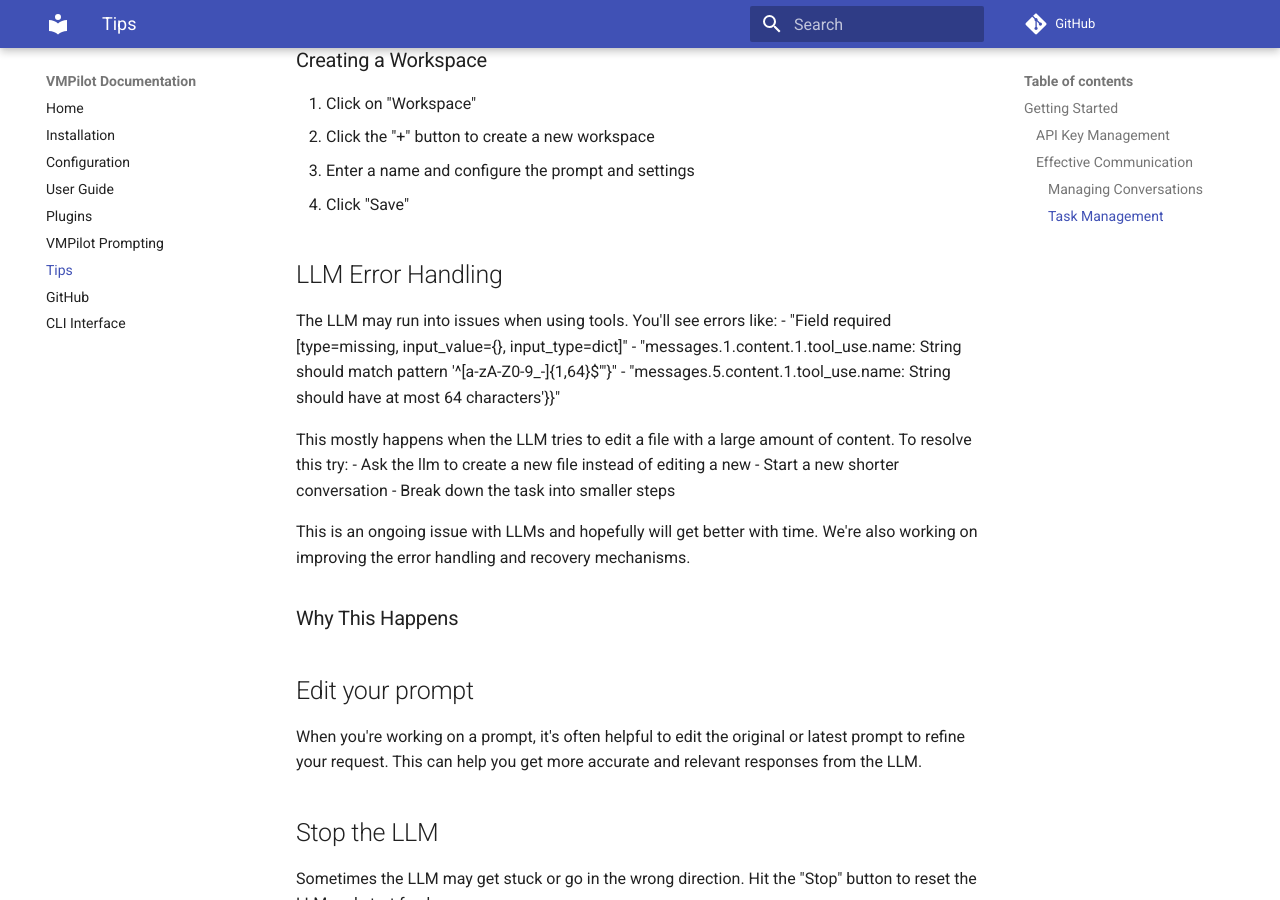
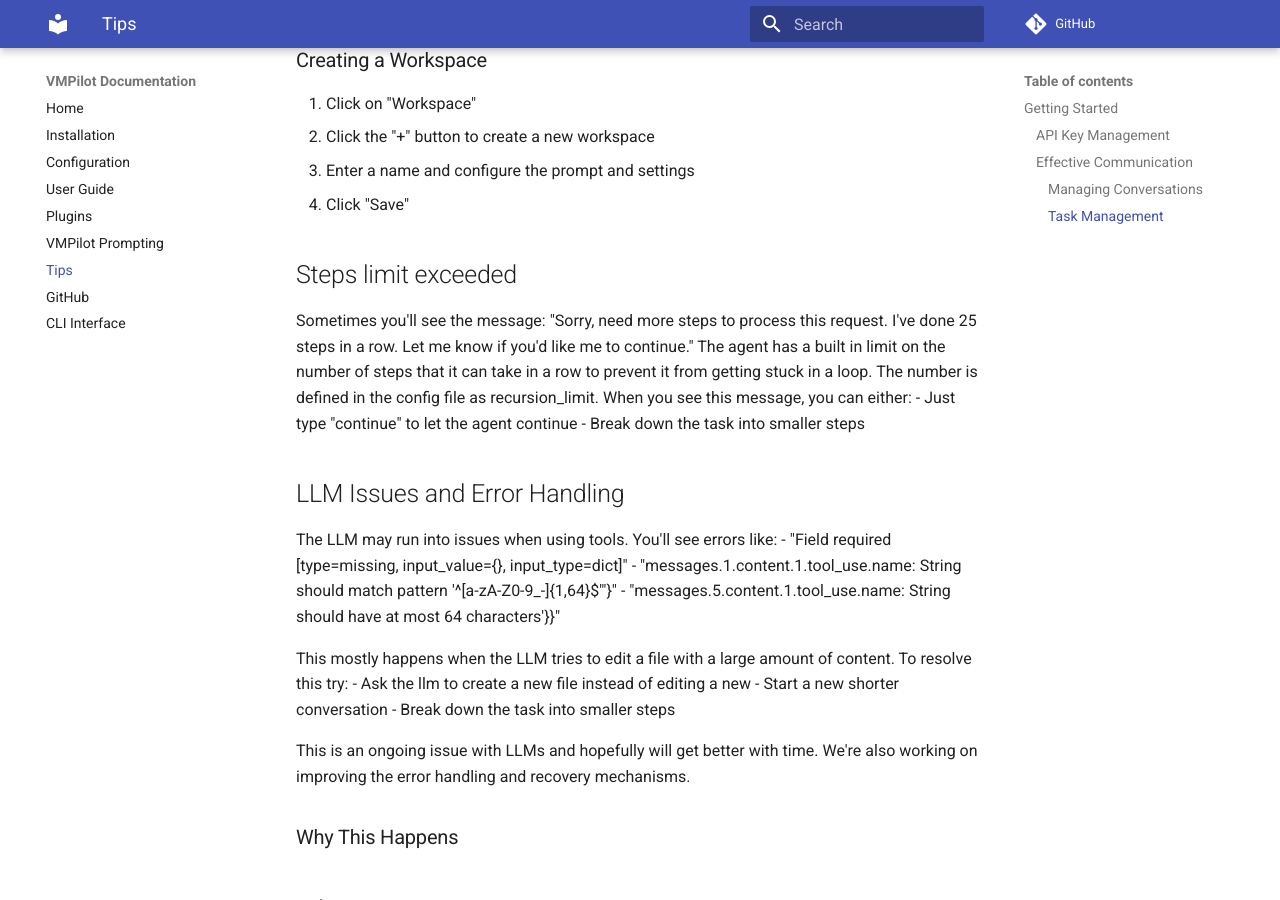
Before and after one commit to drorm/vmpilot, an MkDocs documentation site: the page built from docs/source/tips.md, in a window 1280 px wide and 900 px high, scrolled down 1087 px. Built offline with MkDocs 1.6.1 and Material for MkDocs 9.7.7, drawn with Linux system fonts in a browser that asks for light colours; comment, search, counter and statistics services are not loaded.

Commit message:
Add explanation for step limit exceeded and how to handle it

```diff
--- a/docs/source/tips.md
+++ b/docs/source/tips.md
@@ -50,7 +50,15 @@ When setting up a workspace prompt, include:
 3. Enter a name and configure the prompt and settings
 4. Click "Save"
 
-## LLM Error Handling
+## Steps limit exceeded
+
+Sometimes you'll see the message: "Sorry, need more steps to process this request. I've done 25 steps in a row. Let me know if you'd like me to continue."
+The agent has a built in limit on the number of steps that it can take in a row to prevent it from getting stuck in a loop. The number is defined in the config file as recursion_limit.
+When you see this message, you can either:
+- Just type "continue" to let the agent continue
+- Break down the task into smaller steps
+
+## LLM Issues and Error Handling
 
 The LLM may run into issues when using tools. You'll see errors like:
 - "Field required [type=missing, input_value={}, input_type=dict]"
```
